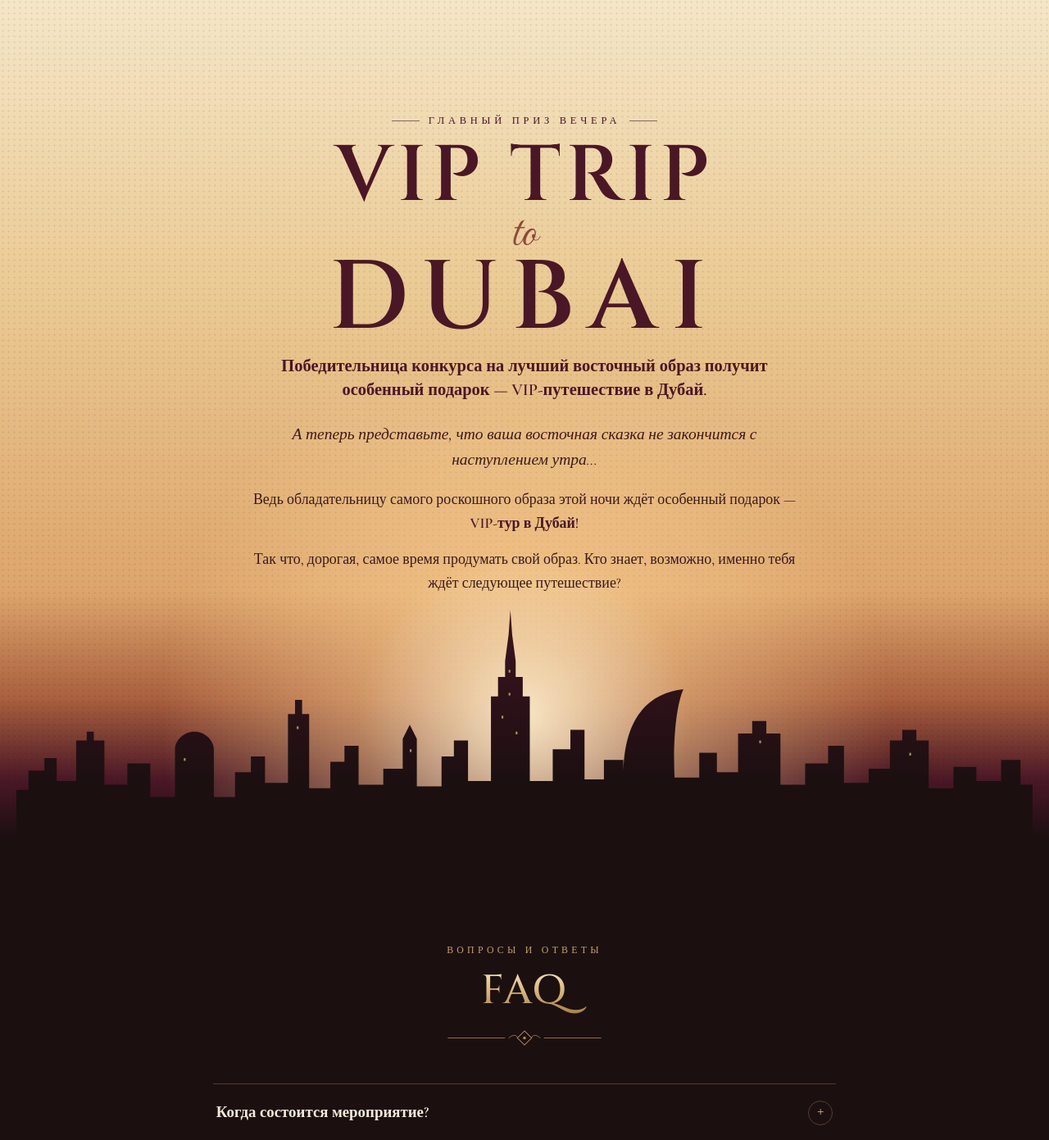
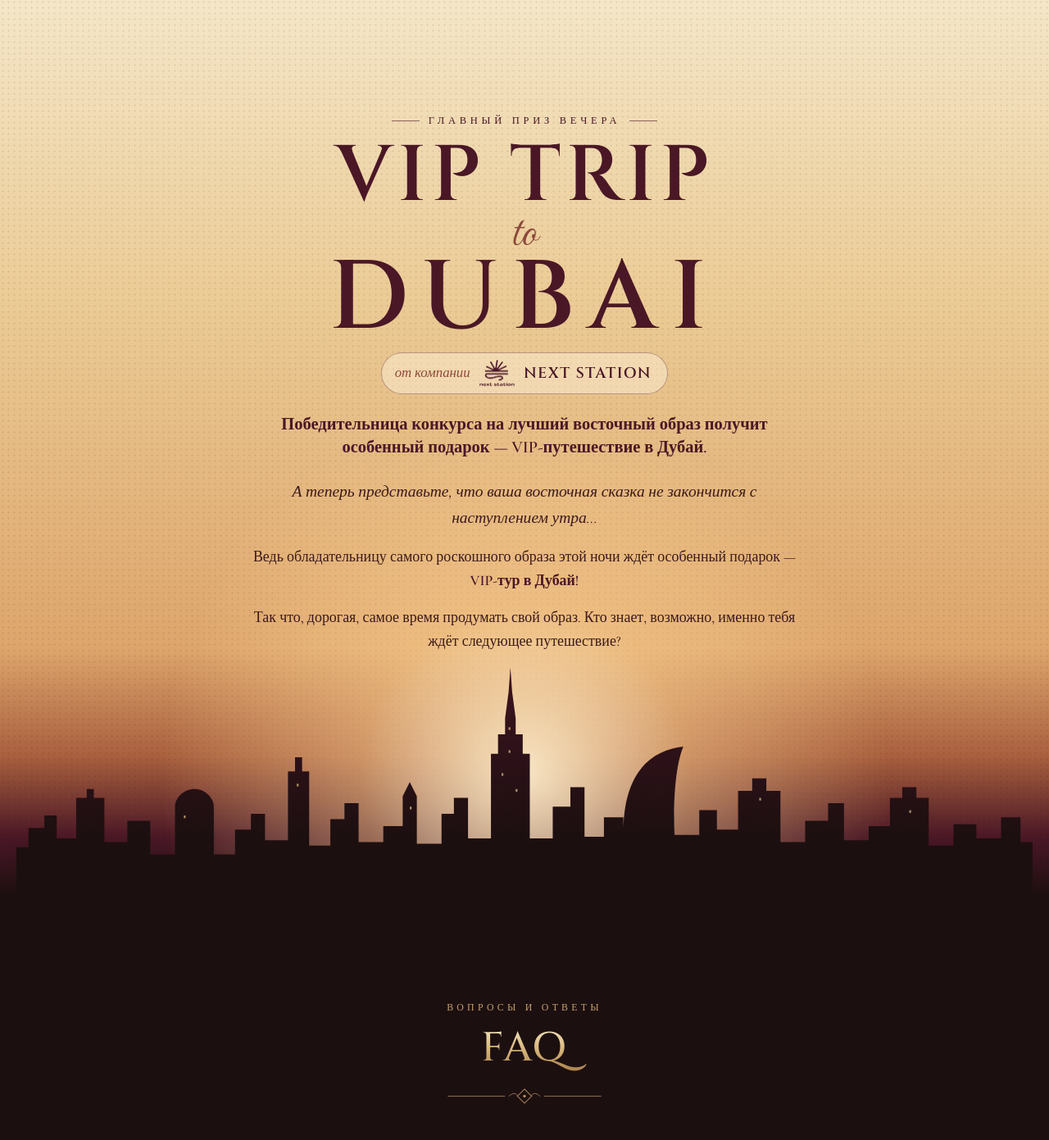
Before and after one commit to Sino0on/girlsclub, a Django app: page / in a window 1280 px wide. Shown: the part 4216-5607 px from the top of the page at 82% size. Run offline with Django 5.2, Linux system fonts and the light colour scheme; data comes from the database, SQL or seed files in the repository; data that the repository does not hold is empty; some web fonts are replaced.

Commit message:
VIP trip: credit Next Station with logo; add Next Station to partners
Co-Authored-By: Claude Opus 5.5 <noreply@anthropic.com>

```diff
--- a/event/templates/event/home.html
+++ b/event/templates/event/home.html
@@ -220,6 +220,12 @@
       <span class="prize__to">to</span>
       <span class="prize__dubai">Dubai</span>
     </h2>
+    <p class="prize__sponsor reveal">
+      <span class="prize__sponsor-by">от компании</span>
+      <img src="{% static 'img/partners/next-station-dark.png' %}" alt="" class="prize__sponsor-logo prize__sponsor-logo--dark" width="360" height="274">
+      <img src="{% static 'img/partners/next-station-light.png' %}" alt="" class="prize__sponsor-logo prize__sponsor-logo--light" width="360" height="274">
+      <span class="prize__sponsor-name">Next Station</span>
+    </p>
     <p class="prize__lead reveal">Победительница конкурса на лучший восточный образ получит особенный подарок — VIP-путешествие в Дубай.</p>
     <div class="prize__text reveal">
       <p>А теперь представьте, что ваша восточная сказка не закончится с наступлением утра…</p>
--- a/static/css/style.css
+++ b/static/css/style.css
@@ -688,6 +688,27 @@ html.gate-seen .gate{ display: none; }
 .prize__text p:first-child{ font-style: italic; font-size: 1.22rem; }
 .prize__text strong{ color: var(--burgundy); }
 .prize__terms{ font-size: .9rem; opacity: .75; }
+.prize__sponsor{
+  display: inline-flex; align-items: center; gap: .6em;
+  margin: -.2em 0 1.3em; padding: .45em 1.1em .45em .9em;
+  border: 1px solid rgba(74,23,38,.35); border-radius: 999px;
+  background: rgba(255,244,222,.45);
+}
+.prize__sponsor-by{ font-style: italic; font-size: 1.05rem; color: var(--terracotta); white-space: nowrap; }
+.prize__sponsor-logo{ height: 34px; width: auto; }
+.prize__sponsor-logo--light{ display: none; }
+.prize__sponsor-name{ font-family: var(--caps); font-weight: 600; font-size: 1.15rem; letter-spacing: .08em; text-transform: uppercase; color: var(--burgundy); white-space: nowrap; }
+@media (max-width: 420px){
+  .prize__sponsor{ gap: .45em; padding: .4em .85em .4em .7em; }
+  .prize__sponsor-by{ font-size: .95rem; }
+  .prize__sponsor-logo{ height: 28px; }
+  .prize__sponsor-name{ font-size: .95rem; letter-spacing: .05em; }
+}
+.prize--photo .prize__sponsor{ border-color: rgba(233,211,164,.45); background: rgba(28,15,16,.35); }
+.prize--photo .prize__sponsor-by{ color: var(--gold-hi); }
+.prize--photo .prize__sponsor-name{ color: var(--gold-hi); }
+.prize--photo .prize__sponsor-logo--dark{ display: none; }
+.prize--photo .prize__sponsor-logo--light{ display: block; }
 .prize__skyline{ position: relative; width: 100%; height: clamp(150px, 26vw, 280px); margin-top: 6px; }
 
 .prize--photo{ color: var(--champagne); background: var(--night); padding-bottom: clamp(84px, 13vw, 130px); }
@@ -773,6 +794,8 @@ html.gate-seen .gate{ display: none; }
   transition: filter .3s ease, opacity .3s ease;
 }
 .partners__item:hover img{ filter: none; opacity: 1; }
+/* one or two partners: centre them instead of leaving a lone left cell */
+.partners__grid:has(> :only-child){ grid-template-columns: minmax(0, 260px); justify-content: center; }
 .partners__soon{ max-width: 460px; margin: 0 auto; text-align: center; font-style: italic; font-size: 1.15rem; color: rgba(232,215,189,.75); }
 
 /* =====================================================
```
Also changed, not shown: event/migrations/0005_partner_next_station.py (added), static/img/partners/next-station-dark.png (added), static/img/partners/next-station-light.png (added).
